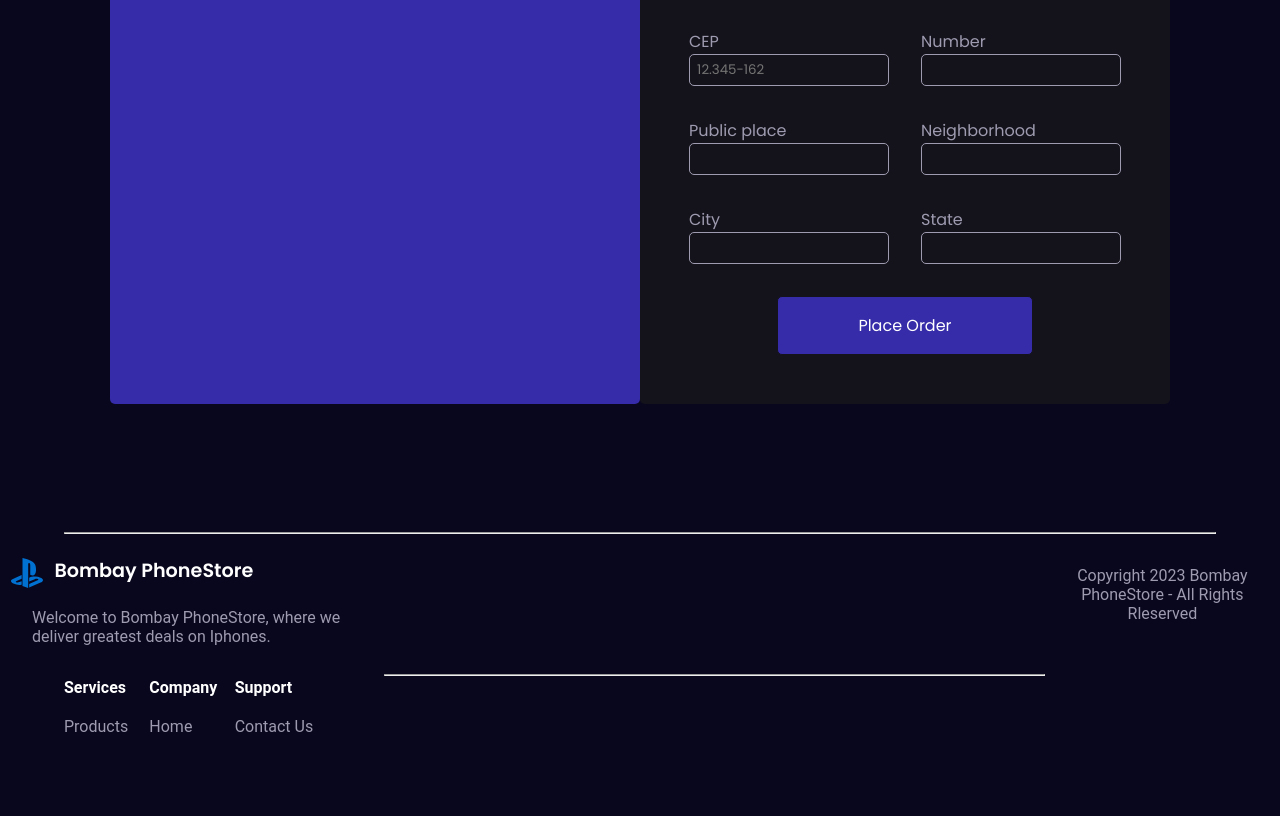
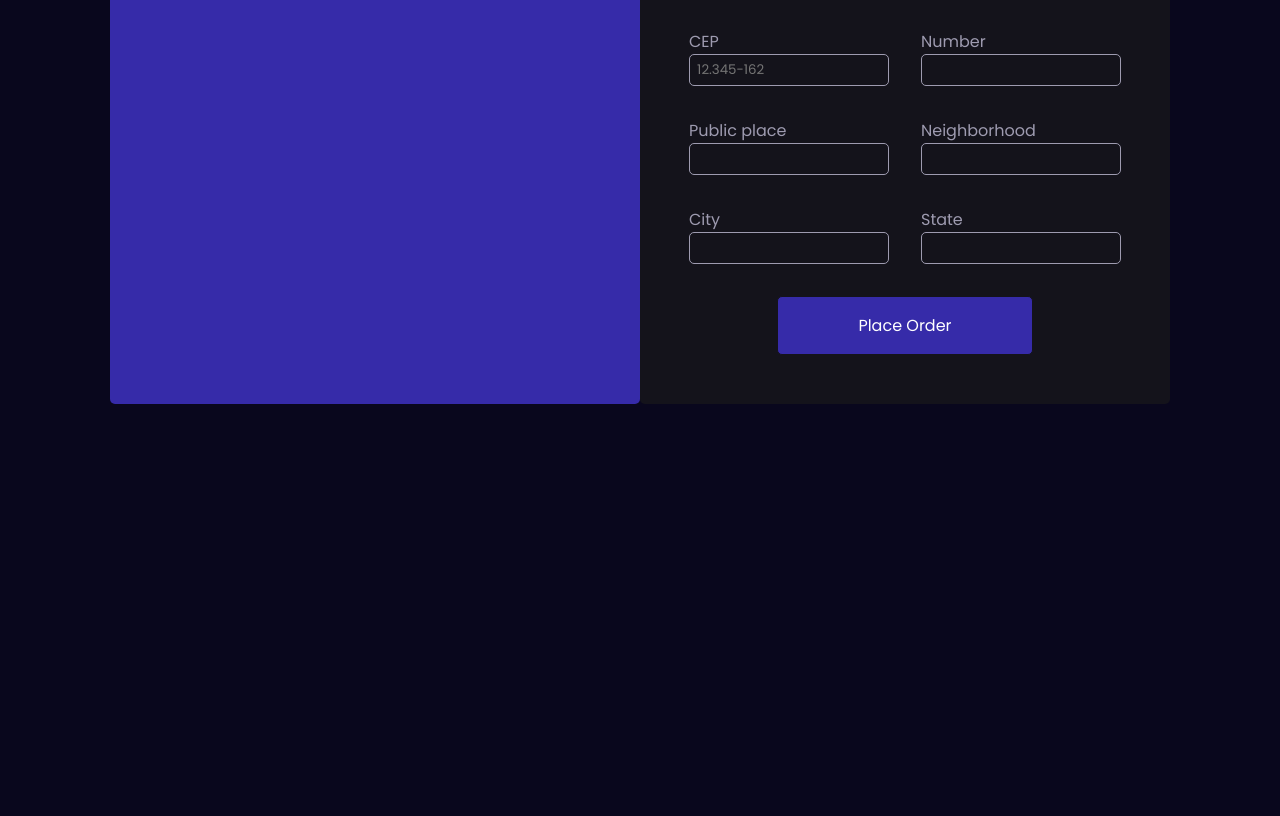
Before and after one commit to thepoetfrommars/phonestore, a plain HTML site: page assets/html/buy.html in a window 1280 px wide. Shown: the part 639-1455 px from the top of the page. After the commit the page ends 1171 px from the top, so only its background shows below. Drawn offline with nearby package versions, Linux system fonts and the light colour scheme.

Commit message:
edit buy page

```diff
--- a/assets/html/buy.html
+++ b/assets/html/buy.html
@@ -55,9 +55,9 @@
 
       <div class="menu">
         <ul class="links">
-          <li class="nav-link"> <a href="/index.html"> Home</li></a>
+          <li class="nav-link"> <a href="/phonestore/index.html"> Home</li></a>
          <!-- <li class="nav-link"> <a href="/assets/html/about.html"> About</li></a> -->
-          <li class="nav-link"> <a href="/assets/html/produts.html"> Produt</li></a>
+          <li class="nav-link"> <a href="/assets/html/produts.html"> Product</li></a>
          <!--- <li class="nav-link"> <a href="/index.html#faq"> FAQs</li></a> -->
           <li class="nav-link"> <a href="/assets/html/contact.html"> Contact</li></a>
 
@@ -239,47 +239,7 @@
     </main>
 
     <!------- FOOTER --------------->
-   <footer class="footer">
-    <section class="section grid footer-container ">
-     <hr class="hr-line">
 
-     <div class="footer-content">
-       <div class="left-footer">
-         <div class="logo-footer">
-           <img class="footer-icon" src="../images/logo.svg" alt="logo do PlayStation" />
-           <h2 class="logo-titulo">Bombay PhoneStore</h2>
-           <p class="footer-description">Welcome to Bombay PhoneStore, where we deliver greatest deals on Iphones.</p>
-        <!--</div>
-          <div class="social">
-           <a href="https://github.com/EvanderInacio" target="_blank"><i class="uil uil-github"></i></a>
-           <a href="https://www.linkedin.com/in/evander-inacio/" target="_blank"><i class="uil uil-linkedin-alt"></i></a>
-           <a href="#"><i class="uil uil-instagram"></i></a>
-         </div>-->
-      </div>
-
-      <div class="right-footer">
-         <div class="services">
-           <h4 class="footer-h4">Services</h4>
-           <a class="footer-a" href="/assets/html/produts.html">Products</a>
-         </div>
-         <div class="company">
-          <h4 class="footer-h4">Company</h4>
-          <a class="footer-a" href="/index.html">Home</a>
-          <!--<a class="footer-a" href="/assets/html/about.html">About</a>
-          <a class="footer-a" href="/index.html#faq">FaQs</a>-->
-         </div>
-         <div class="suport">
-          <h4 class="footer-h4">Support</h4>
-          <!--<a class="footer-a" href="/assets/html/Terms.html">Terms of Service</a>
-          <a class="footer-a" href="/assets/html/privacy.html">Privacy Policy</a>-->
-          <a class="footer-a" href="/assets/html/contact.html">Contact Us</a>
-         </div>
-      </div>
-    </div>
-      <hr class="hr-line">
-     <p class="copy">Copyright 2023 Bombay PhoneStore - All Rights Rleserved</p>
-    </section>
-  </footer>
 
   <!--================== BUTTON SCROLL TOP ====================-->
     <a href="#" class="scrollup" id="scroll-up">
```
Also changed, not shown: index.html (+6 -6 lines).
